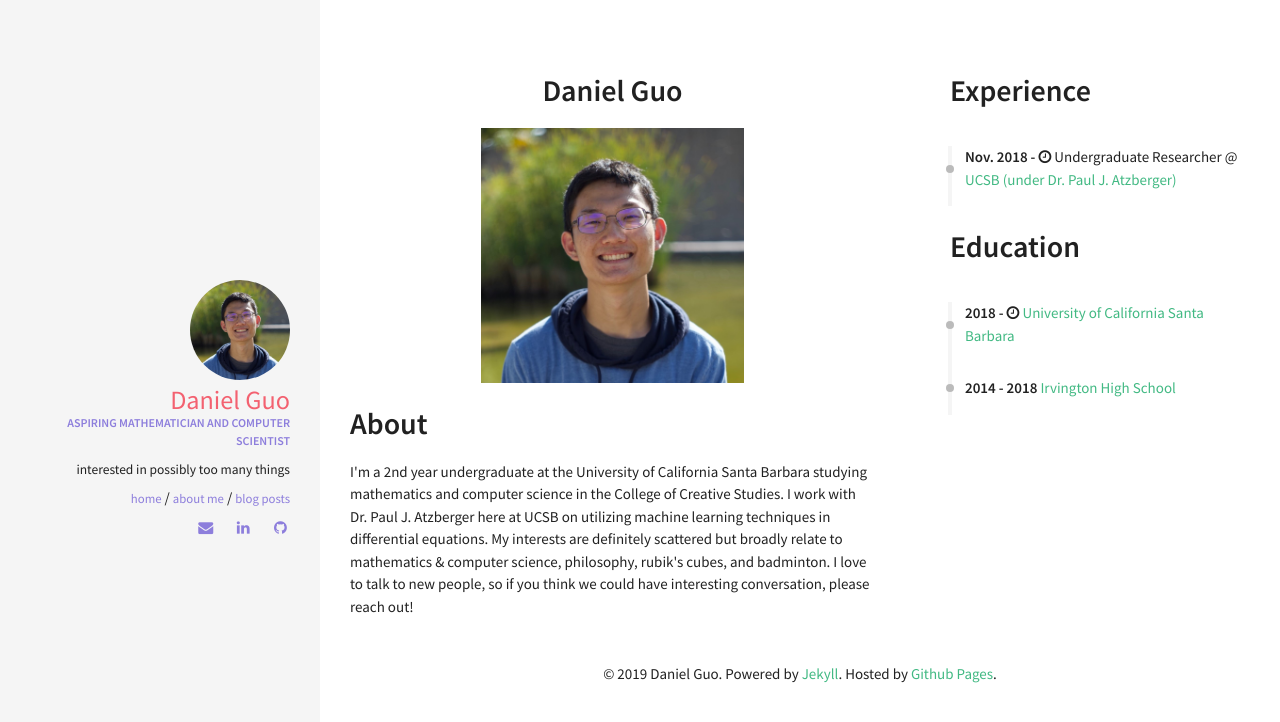
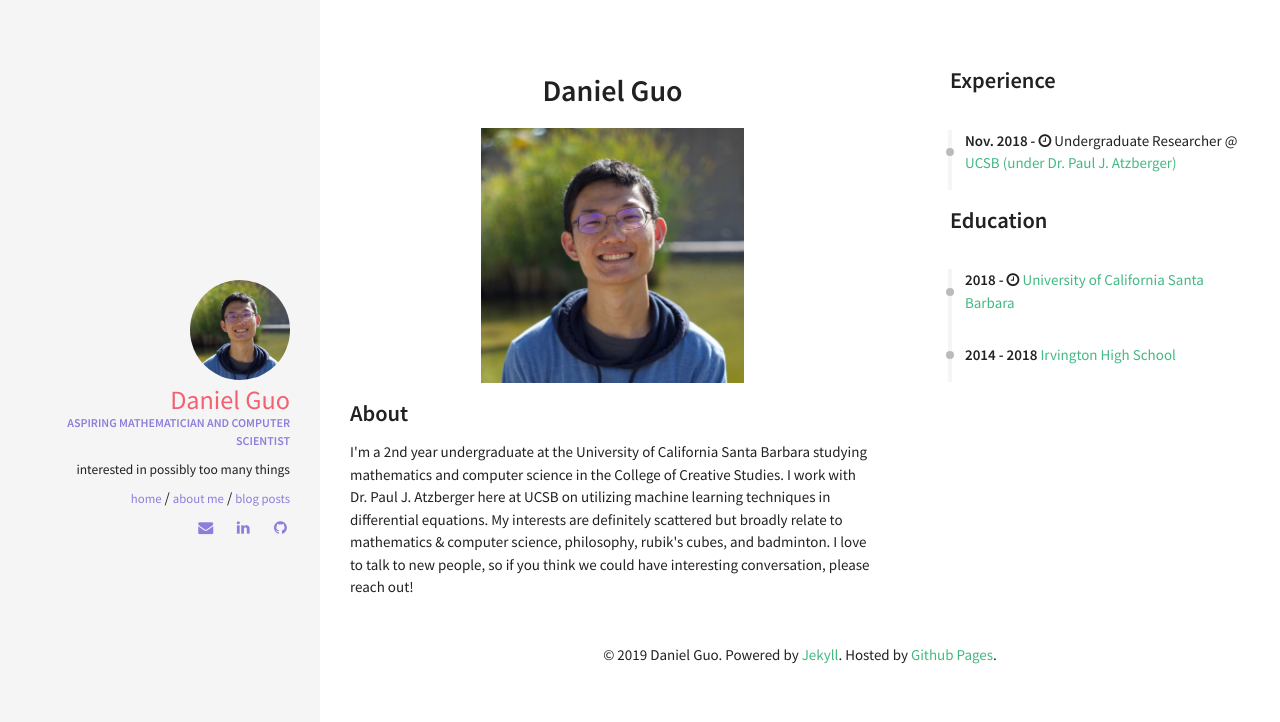
Before and after one commit to d-guo/danielguo.dev_old, a Jekyll site: the page built from aboutme.html, in a window 1280 px wide. Shown: the top 722 px of the page. Built offline with Jekyll 4.4.1, drawn with Linux system fonts in a browser that asks for light colours.

```diff
--- a/_includes/sections/about.html
+++ b/_includes/sections/about.html
@@ -1,4 +1,4 @@
-<h1><span data-i18n="skills.my_skills">About</span></h1>
+<h3><span data-i18n="skills.my_skills">About</span></h3>
 
 <div>
     I'm a 2nd year undergraduate at the University of California Santa Barbara studying mathematics and computer science in the College of Creative Studies. I work with Dr. Paul J. Atzberger here at UCSB on utilizing machine learning techniques in differential equations. My interests are definitely scattered but broadly relate to mathematics & computer science, philosophy, rubik's cubes, and badminton. I love to talk to new people, so if you think we could have interesting conversation, please reach out!
--- a/_includes/sections/career.html
+++ b/_includes/sections/career.html
@@ -1,4 +1,4 @@
-<h1><span data-i18n="skills.my_skills">Experience</span></h1>
+<h3><span data-i18n="skills.my_skills">Experience</span></h3>
 
 <div class="archive">
   <div class="timeline" id="timeline">
--- a/_includes/sections/coursework.html
+++ b/_includes/sections/coursework.html
@@ -1,4 +1,4 @@
-<h1><span data-i18n="skills.my_skills">Coursework</span></h1>
+<h3><span data-i18n="skills.my_skills">Coursework</span></h3>
 Here are some of the courses I've taken. The courses with names ending in "CS" (eg. "MATHCS", "CMPTGCS") are taken within the College of Creative Studies. Courses are numbered as follows: 0-99 are lower division, 100-199 are upper division, and 200-299 are graduate courses.
 
 {% for quarter in site.data.index.coursework %}
--- a/_includes/sections/education.html
+++ b/_includes/sections/education.html
@@ -1,5 +1,5 @@
 <div class="navy-line"></div>
-<h1><span data-i18n="skills.my_skills">Education</span></h1>
+<h3><span data-i18n="skills.my_skills">Education</span></h3>
 
 <div class="archive">
   <div class="timeline" id="timeline">
```
